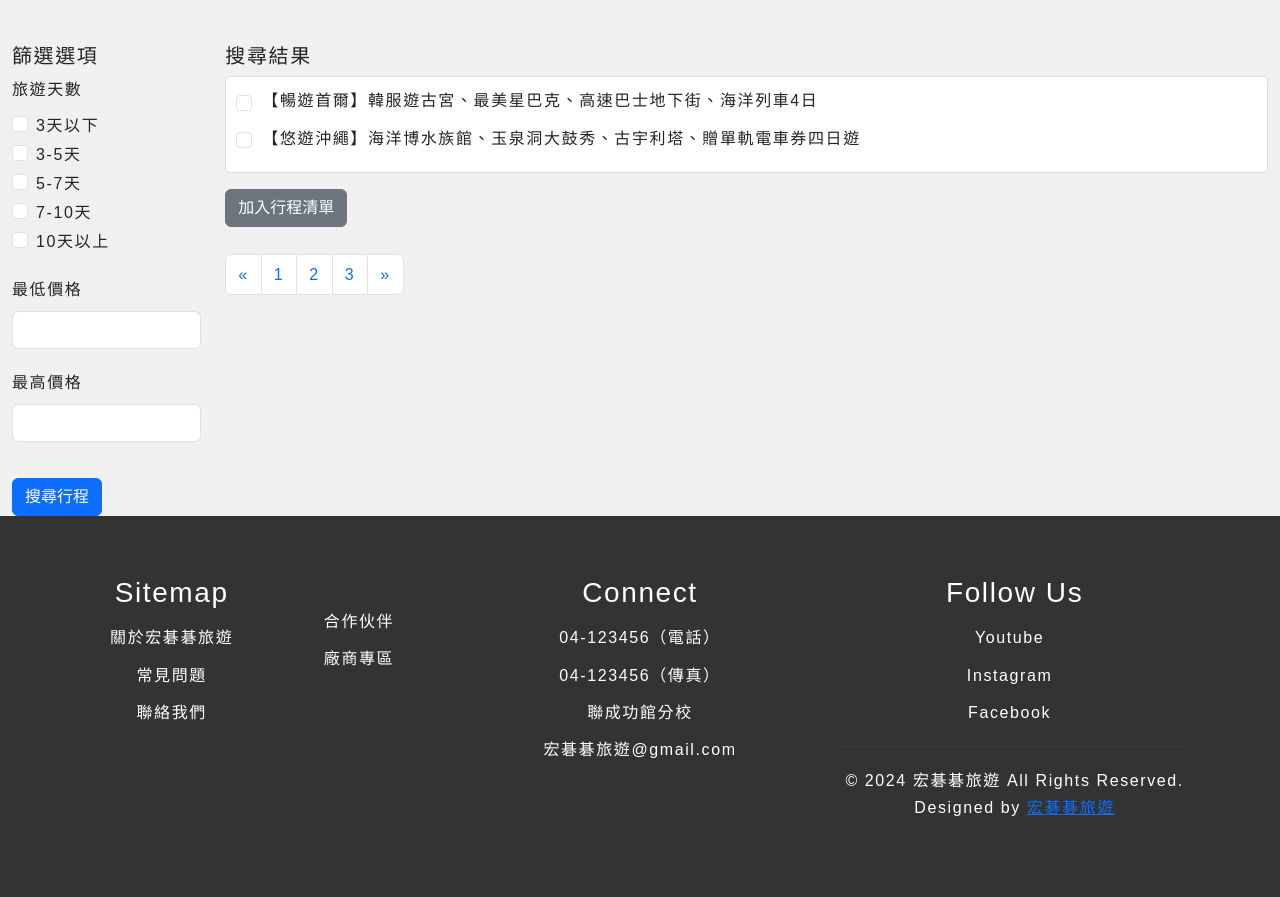
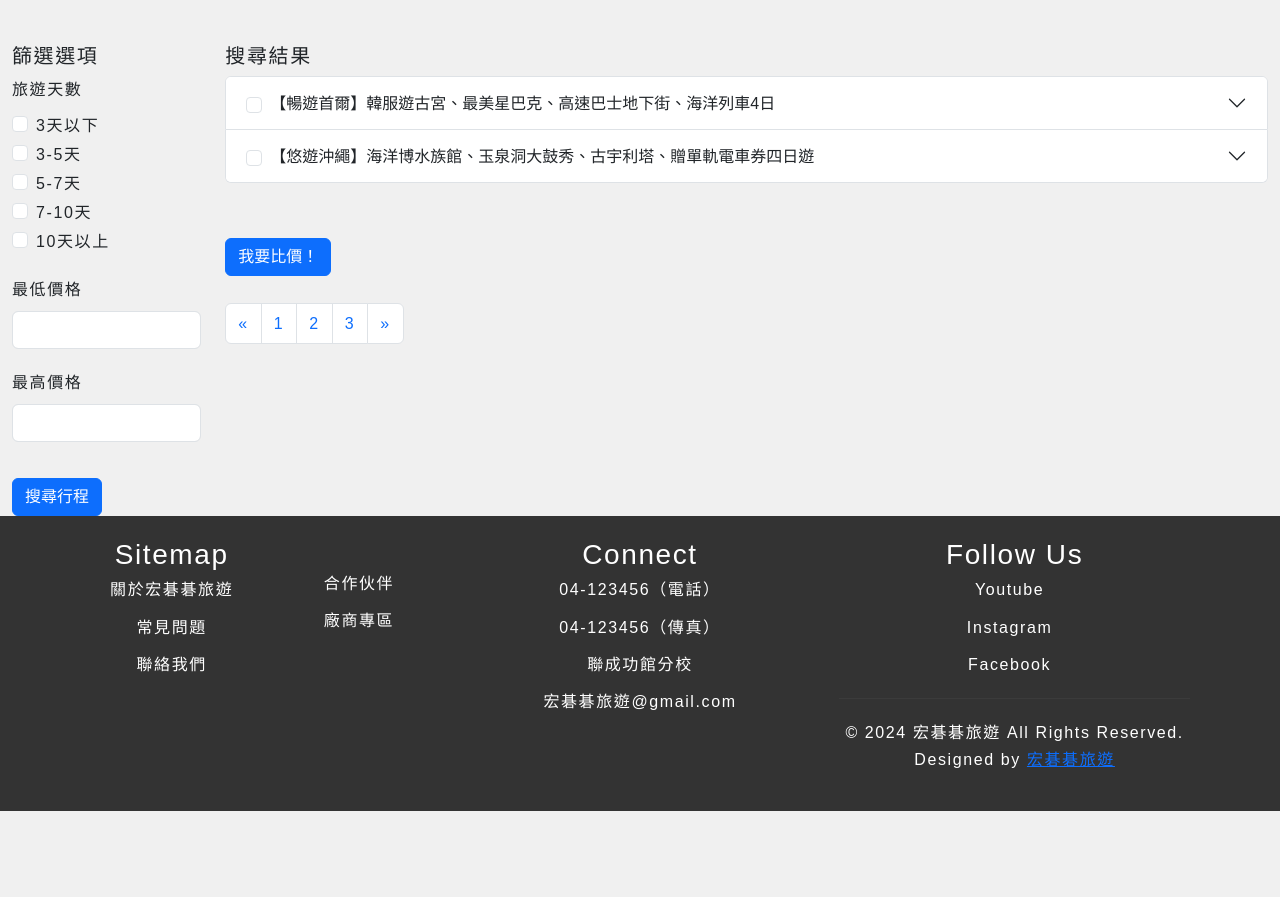
Before and after one commit to Zack0420/AcerProject, a PHP site: page /searchresult.html in a window 1280 px wide. Shown: the part 80-977 px from the top of the page. After the commit the page ends 891 px from the top, so only its background shows below. Run offline with PHP 8.4, Linux system fonts and the light colour scheme.

Commit message:
Add files via upload

```diff
--- a/searchresult.css
+++ b/searchresult.css
@@ -115,7 +115,7 @@ input[type="range"]::-moz-range-thumb {
 footer {
     background-color: #333; /* 背景顏色 */
     color: white; /* 字體顏色 */
-    padding: 20px 0; /* 上下內邊距 */
+    padding: 1px 0; /* 上下內邊距 */
 }
 
 /* 設定頁尾容器的樣式 */
@@ -133,7 +133,7 @@ footer .box {
 
 /* 設定頁尾標題的底部外邊距 */
 footer .box h3 {
-    margin-bottom: 15px;
+    margin-bottom: 5px;
 }
 
 /* 設定頁尾連結列表的樣式 */
--- a/searchresult.html
+++ b/searchresult.html
@@ -4,13 +4,10 @@
     <meta charset="utf-8">
     <meta name="viewport" content="width=device-width, initial-scale=1">
     <title>宏碁碁</title>
-    <!-- 引入 Bootstrap CSS -->
     <link href="https://cdn.jsdelivr.net/npm/bootstrap@5.3.3/dist/css/bootstrap.min.css" rel="stylesheet">
-    <!-- 引入自定義 CSS -->
     <link rel="stylesheet" href="searchresult.css">
 </head>
 <body>
-    <!-- 導航欄 -->
     <nav class="navbar navbar-expand-lg navbar-dark">
         <div class="container-fluid">
             <a class="navbar-brand" href="#">
@@ -44,12 +41,10 @@
                         <a class="nav-link" href="#">會員中心</a></li>
                 </ul>
                 <div class="d-flex">
-                    <!-- 搜索框 -->
                     <form class="d-flex me-2" role="search">
                         <input class="form-control me-2" type="search" placeholder="關鍵字搜尋:日本自由行" aria-label="Search">
                         <button class="btn btn-outline-success" type="submit">Search</button>
                     </form>
-                    <!-- 登錄按鈕 -->
                     <form class="d-flex ms-4">
                         <button type="button" class="btn btn-primary" data-bs-toggle="modal" data-bs-target="#staticBackdrop">
                             Sign In
@@ -59,13 +54,11 @@
             </div>
         </div>
     </nav>
-    <!-- 主要內容區域 -->
     <main>
         <br>
         <br>
         <div class="container-fluid">
             <div class="row">
-                <!-- 篩選選項 -->
                 <div class="col-md-2">
                     <h5>篩選選項</h5>
                     <div class="filter-options">
@@ -101,21 +94,42 @@
                     </div>
                     <button class="btn btn-primary mt-3" onclick="searchItinerary()">搜尋行程</button>
                 </div>
-                <!-- 搜尋結果 -->
                 <div class="col-md-10">
                     <h5>搜尋結果</h5>
-                    <div class="search-results">
-                        <div class="search-result-item">
-                            <input type="checkbox" class="form-check-input" id="result1">
-                            <label class="form-check-label" for="result1">【暢遊首爾】韓服遊古宮、最美星巴克、高速巴士地下街、海洋列車4日</label>
+                    <div class="accordion" id="accordionExample">
+                        <div class="accordion-item">
+                            <h2 class="accordion-header" id="headingOne">
+                                <button class="accordion-button collapsed" type="button" data-bs-toggle="collapse" data-bs-target="#collapseOne" aria-expanded="false" aria-controls="collapseOne">
+                                    <input type="checkbox" class="form-check-input me-2" id="compare1" value="【暢遊首爾】韓服遊古宮、最美星巴克、高速巴士地下街、海洋列車4日">
+                                    【暢遊首爾】韓服遊古宮、最美星巴克、高速巴士地下街、海洋列車4日
+                                </button>
+                            </h2>
+                            <div id="collapseOne" class="accordion-collapse collapse" aria-labelledby="headingOne">
+                                <div class="accordion-body">
+                                    <strong>行程詳情：</strong> 放內容。
+                                    <button class="btn btn-secondary mt-3" onclick="addToItinerary('【暢遊首爾】韓服遊古宮、最美星巴克、高速巴士地下街、海洋列車4日')">加入行程清單</button>
                                 </div>
-                        <div class="search-result-item">
-                            <input type="checkbox" class="form-check-input" id="result2">
-                            <label class="form-check-label" for="result2">【悠遊沖繩】海洋博水族館、玉泉洞大鼓秀、古宇利塔、贈單軌電車券四日遊</label>
+                            </div>
+                        </div>
+                        <div class="accordion-item">
+                            <h2 class="accordion-header" id="headingTwo">
+                                <button class="accordion-button collapsed" type="button" data-bs-toggle="collapse" data-bs-target="#collapseTwo" aria-expanded="false" aria-controls="collapseTwo">
+                                    <input type="checkbox" class="form-check-input me-2" id="compare2" value="【悠遊沖繩】海洋博水族館、玉泉洞大鼓秀、古宇利塔、贈單軌電車券四日遊">
+                                    【悠遊沖繩】海洋博水族館、玉泉洞大鼓秀、古宇利塔、贈單軌電車券四日遊
+                                </button>
+                            </h2>
+                            <div id="collapseTwo" class="accordion-collapse collapse" aria-labelledby="headingTwo">
+                                <div class="accordion-body">
+                                    <strong>行程詳情：</strong> 放內容。
+                                    <button class="btn btn-secondary mt-3" onclick="addToItinerary('【悠遊沖繩】海洋博水族館、玉泉洞大鼓秀、古宇利塔、贈單軌電車券四日遊')">加入行程清單</button>
+                                </div>
+                            </div>
                         </div>
                         <!-- 更多搜尋結果 -->
                     </div>
-                    <button class="btn btn-secondary mt-3" onclick="addToItinerary()">加入行程清單</button>
+                    <br />
+                    <br />
+                    <button class="btn btn-primary" onclick="addToCompareList()">我要比價！</button>
                     <br />
                     <br />
                     <nav aria-label="Page navigation example">
@@ -139,13 +153,10 @@
             </div>
         </div>
     </main>
-    <!-- 頁尾 -->
     <footer>
-        <!-- 聯絡資訊、社交媒體連結、快速連結等 -->
         <footer id="footer">
             <div class="container">
                 <div class="row">
-                    <!-- 網站地圖 -->
                     <div class="col-sm-2 box wow fadeIn">
                         <h3 class="title">Sitemap</h3>
                         <ul class="sitemap">
@@ -154,7 +165,6 @@
                             <li><a href="contact" draggable="false">聯絡我們</a></li>
                         </ul>
                     </div>
-                    <!-- 合作伙伴 -->
                     <div class="col-sm-2 box wow fadeIn">
                         <ul class="sitemap">
                             <div class="col-6">
@@ -164,7 +174,6 @@
                             <li><a href="/siteadmin/login.php" draggable="false">廠商專區</a></li>
                         </ul>
                     </div>
-                    <!-- 聯絡資訊 -->
                     <div class="col-sm-4 box wow fadeIn">
                         <h3 class="title">Connect</h3>
                         <ul class="connect">
@@ -176,7 +185,6 @@
                             <li><a href="mailto:relaxcom2016@gmail.com" draggable="false">宏碁碁旅遊@gmail.com</a></li>
                         </ul>
                     </div>
-                    <!-- 社交媒體連結 -->
                     <div class="col-sm-4 box wow fadeIn">
                         <h3 class="title">Follow Us</h3>
                         <ul class="share">
@@ -200,11 +208,8 @@
             <!--<div id="pageTop" class="wow fadeIn d5">Page Top</div>>-->
         </footer>
     </footer>
-    <!-- 引入 Bootstrap 的 JavaScript 功能 -->
     <script src="https://cdn.jsdelivr.net/npm/bootstrap@5.3.3/dist/js/bootstrap.bundle.min.js"></script>
-    <!-- 自定義 JavaScript -->
     <script>
-        // 搜尋行程功能
         function searchItinerary() {
             var selectedDays = [];
             document.querySelectorAll('input[type="checkbox"]:checked').forEach(function(checkbox) {
@@ -213,17 +218,24 @@
             var minPrice = document.getElementById("minPrice").value;
             var maxPrice = document.getElementById("maxPrice").value;
             alert("你選擇的天數是: " + selectedDays.join(', ') + "，價格範圍是: $" + minPrice + " ~ $" + maxPrice + "。");
-            // 在這裡可以添加處理搜尋行程的邏輯
         }
 
-        // 加入行程清單功能
-        function addToItinerary() {
+        function addToItinerary(itinerary) {
+            alert('已將 "' + itinerary + '" 加入行程清單。');
+            // 在這裡可以添加將行程加入清單的邏輯
+        }
+
+        function addToCompareList() {
             var selectedItineraries = [];
-            document.querySelectorAll('.search-result-item input[type="checkbox"]:checked').forEach(function(checkbox) {
-                selectedItineraries.push(checkbox.nextElementSibling.textContent);
+            document.querySelectorAll('input[type="checkbox"]:checked').forEach(function(checkbox) {
+                selectedItineraries.push(checkbox.value);
             });
-            alert("已加入以下行程到你的清單:\n" + selectedItineraries.join('\n'));
-            // 在這裡可以添加處理加入行程的邏輯
+            if (selectedItineraries.length > 0) {
+                alert('已將以下行程加入比價清單:\n' + selectedItineraries.join('\n'));
+                // 在這裡可以添加將行程加入比價清單的邏輯
+            } else {
+                alert('請先選擇要比價的行程。');
+            }
         }
     </script>
 </body>
```
Lines whose indentation alone changed are shown as unchanged.
